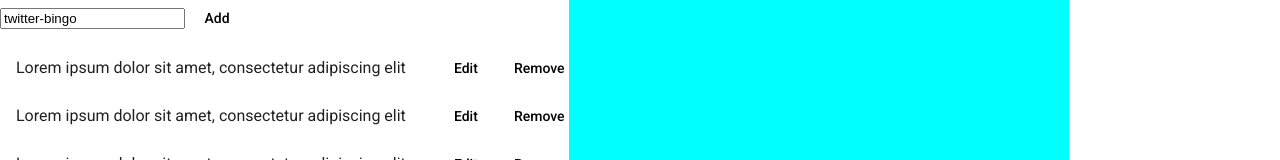
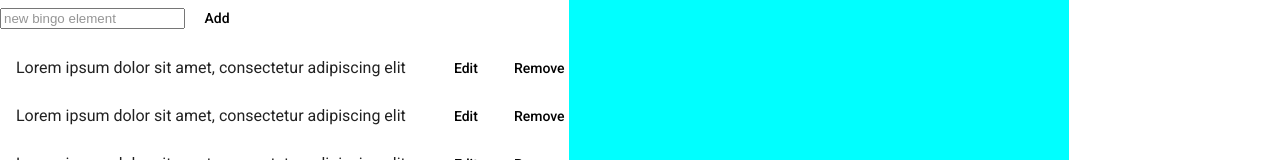
Before and after one commit to VostroknutovaDS/twitter-bingo, an Angular app: page / in a window 1280 px wide. Shown: the top 160 px of the page. Built offline with nearby package versions, Linux system fonts and the light colour scheme.

Commit message:
feat: add input field placholder

```diff
--- a/src/app/app.component.html
+++ b/src/app/app.component.html
@@ -1,7 +1,7 @@
 <div class="container">
   <div class="elements-form">
     <div>
-      <input matInput type="text" [(ngModel)]="Title" />
+      <input matInput type="text" [(ngModel)]="NewElement" placeholder="new bingo element"/>
       <button mat-button (click)="addElement()">Add</button>
     </div>
     <mat-list class="elements-list">
--- a/src/app/app.component.ts
+++ b/src/app/app.component.ts
@@ -6,14 +6,14 @@ import { Component } from '@angular/core';
   styleUrls: ['./app.component.scss']
 })
 export class AppComponent {
-  private title = 'twitter-bingo';
+  private newElement = '';
 
-  public get Title(): string {
-    return this.title;
+  public get NewElement(): string {
+    return this.newElement;
   }
 
-  public set Title(title: string) {
-    this.title = title;
+  public set NewElement(newElement: string) {
+    this.newElement = newElement;
   }
 
   private elements: string[] = ['Lorem ipsum dolor sit amet, consectetur adipiscing elit', 'Lorem ipsum dolor sit amet, consectetur adipiscing elit', 'Lorem ipsum dolor sit amet, consectetur adipiscing elit'];
```
